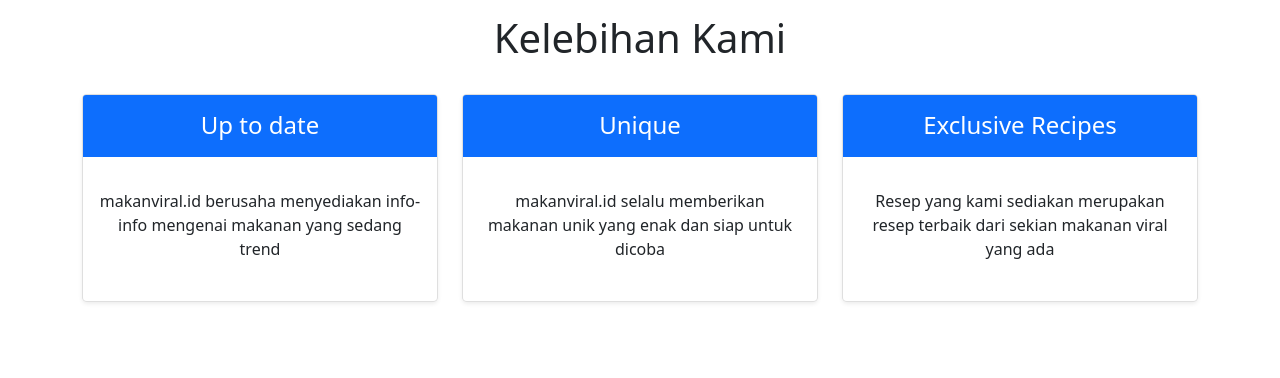
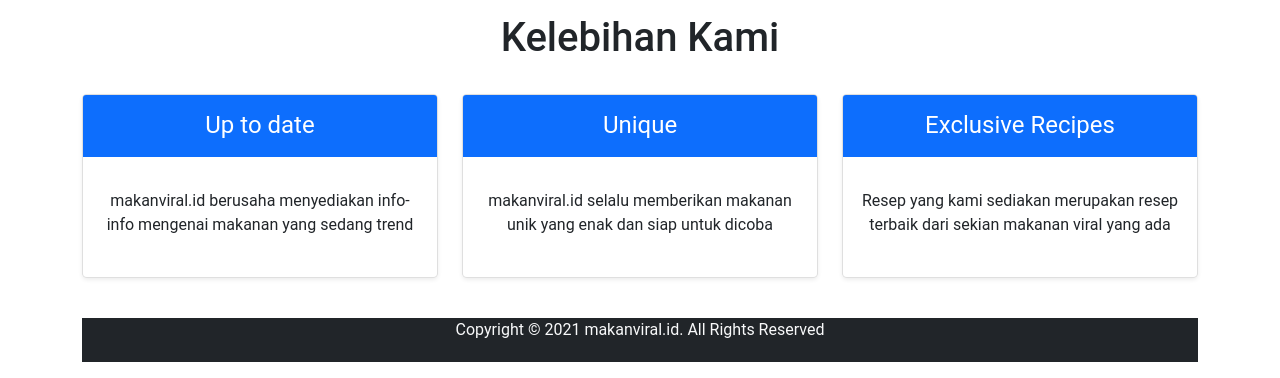
Before and after one commit to excaangga/Scrum-Pelatihan, a plain HTML site: page about.html in a window 1280 px wide. Shown: the part 1065-1443 px from the top of the page. Drawn offline with nearby package versions, Linux system fonts and the light colour scheme.

Commit message:
fixing footer

```diff
--- a/about.html
+++ b/about.html
@@ -13,7 +13,7 @@
     ></script>
     <title>makanviral.id</title>
   </head>
-  <body>
+  <body style="font-family: roboto;">
     <nav class="navbar navbar-expand-lg navbar-dark bg-dark">
       <div class="container">
         <a class="navbar-brand" href="#">makanviral.id</a>
@@ -104,5 +104,8 @@
             </div>
           </div>
         </main>
+        <footer class="bg-dark text-light">
+          <p class="text-center" style="margin-bottom: 0%; padding-bottom: 20px;">Copyright &copy; 2021 makanviral.id. All Rights Reserved</p>
+        </footer>
   </body>
 </html>
```
Also changed, not shown: mviral.html (+1 -1 lines), resep_makanan_viral.html (+1 -1 lines).
